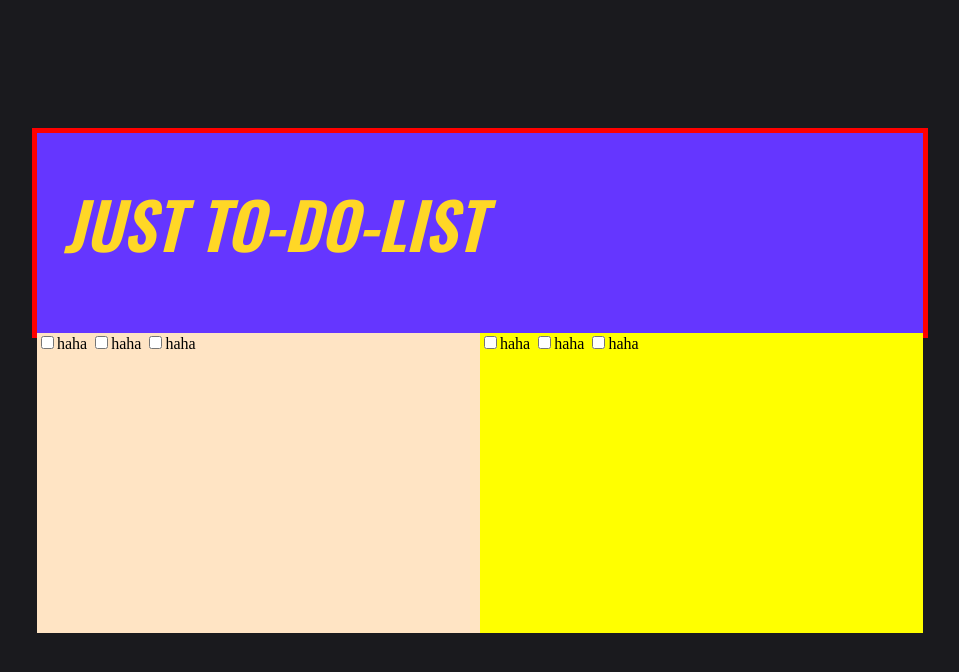
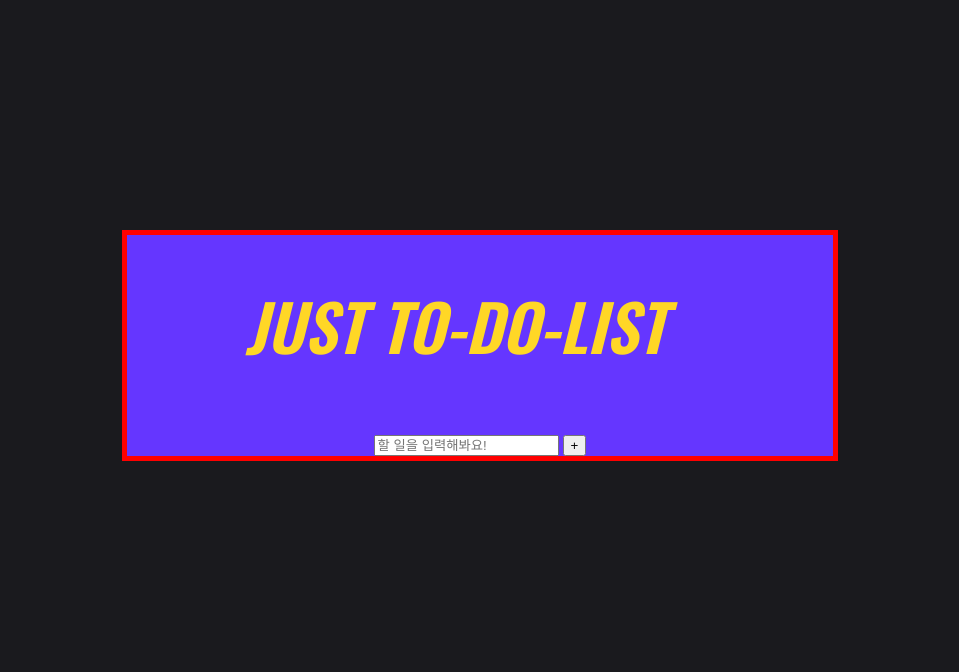
Before and after one commit to daunbi0712/toy-project-todolist, a plain HTML site: page index.html in a window 1280 px wide. Shown: the whole page, without its empty margins (160-1119 px from the left). Drawn offline with nearby package versions, Linux system fonts and the light colour scheme.

Commit message:
change main.html

```diff
--- a/index.html
+++ b/index.html
@@ -1,31 +1,30 @@
 <!DOCTYPE html>
 <html lang="ko">
+
 <head>
   <meta charset="UTF-8">
   <meta http-equiv="X-UA-Compatible" content="IE=edge">
   <meta name="viewport" content="width=device-width, initial-scale=1.0">
   <title>Just to-do-list</title>
-  <link rel="stylesheet" href="./styles/style.css">
+  <link rel="stylesheet" href="./assets/styles/style.css">
 </head>
+
 <body>
-  <div class="main-area">
-    <div class="logo">
-      <h1>JUST TO-DO-LIST</h1>
-    </div>
-    <div class="left-todo">
-      <input type="checkbox" name="todo1" id="">haha
-      <input type="checkbox" name="todo1" id="">haha
-      <input type="checkbox" name="todo1" id="">haha
-    </div>
-    <div class="rigth-todo-top">
-      <input type="checkbox" name="todo1" id="">haha
-      <input type="checkbox" name="todo1" id="">haha
-      <input type="checkbox" name="todo1" id="">haha
+  <div class="container">
+    <div class="main-area">
+      <div class="logo">
+        <h1>JUST TO-DO-LIST</h1>
+      </div>
+      <div class="input-field">
+        <input id="inputfield" type="text" placeholder="할 일을 입력해봐요!" >
+        <button id="addToDo">+</button>
+      </div>
+      <div class="to-do" id="toDoList">
 
-    </div>
-    <div class="rigth-todo-bottom">
-
+      </div>
     </div>
   </div>
+<script src="./assets/scripts/main.js"></script>
 </body>
+
 </html>
```
